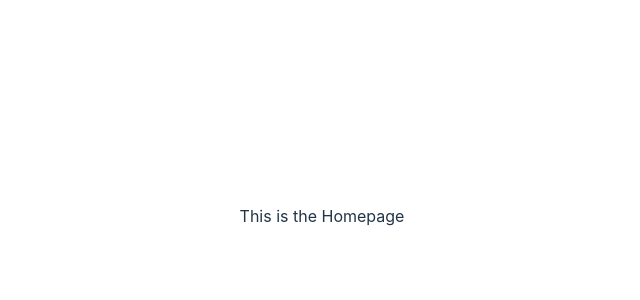
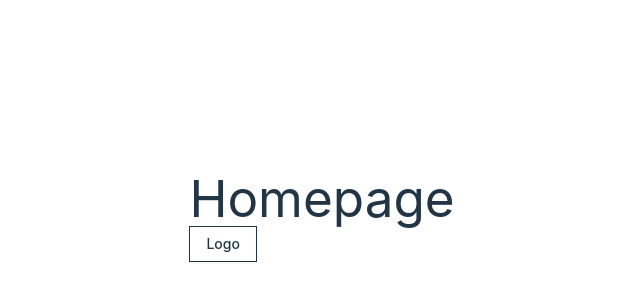
Before and after one commit to aidanho1188/ptsb-oct-23-capstone-team-2, a React (Vite) app in the folder client/: page / in a window 1280 px wide. Shown: the part 184-484 px from the top of the page, without its empty margins (318-958 px from the left). Built offline with nearby package versions, Linux system fonts and the light colour scheme.

Commit message:
add logo component

```diff
--- /dev/null
+++ b/client/app/globals.css
@@ -0,0 +1,76 @@
+@tailwind base;
+@tailwind components;
+@tailwind utilities;
+
+@layer base {
+  :root {
+    --background: 0 0% 100%;
+    --foreground: 222.2 84% 4.9%;
+
+    --card: 0 0% 100%;
+    --card-foreground: 222.2 84% 4.9%;
+
+    --popover: 0 0% 100%;
+    --popover-foreground: 222.2 84% 4.9%;
+
+    --primary: 222.2 47.4% 11.2%;
+    --primary-foreground: 210 40% 98%;
+
+    --secondary: 210 40% 96.1%;
+    --secondary-foreground: 222.2 47.4% 11.2%;
+
+    --muted: 210 40% 96.1%;
+    --muted-foreground: 215.4 16.3% 46.9%;
+
+    --accent: 210 40% 96.1%;
+    --accent-foreground: 222.2 47.4% 11.2%;
+
+    --destructive: 0 84.2% 60.2%;
+    --destructive-foreground: 210 40% 98%;
+
+    --border: 214.3 31.8% 91.4%;
+    --input: 214.3 31.8% 91.4%;
+    --ring: 222.2 84% 4.9%;
+
+    --radius: 0.5rem;
+  }
+
+  .dark {
+    --background: 222.2 84% 4.9%;
+    --foreground: 210 40% 98%;
+
+    --card: 222.2 84% 4.9%;
+    --card-foreground: 210 40% 98%;
+
+    --popover: 222.2 84% 4.9%;
+    --popover-foreground: 210 40% 98%;
+
+    --primary: 210 40% 98%;
+    --primary-foreground: 222.2 47.4% 11.2%;
+
+    --secondary: 217.2 32.6% 17.5%;
+    --secondary-foreground: 210 40% 98%;
+
+    --muted: 217.2 32.6% 17.5%;
+    --muted-foreground: 215 20.2% 65.1%;
+
+    --accent: 217.2 32.6% 17.5%;
+    --accent-foreground: 210 40% 98%;
+
+    --destructive: 0 62.8% 30.6%;
+    --destructive-foreground: 210 40% 98%;
+
+    --border: 217.2 32.6% 17.5%;
+    --input: 217.2 32.6% 17.5%;
+    --ring: 212.7 26.8% 83.9%;
+  }
+}
+
+@layer base {
+  * {
+    @apply border-border;
+  }
+  body {
+    @apply bg-background text-foreground;
+  }
+}
--- /dev/null
+++ b/client/components/ui/button.tsx
@@ -0,0 +1,40 @@
+import * as React from 'react'
+import {Slot} from '@radix-ui/react-slot'
+import {cva, type VariantProps} from 'class-variance-authority'
+
+import {cn} from '../../lib/utils'
+
+const buttonVariants = cva('inline-flex items-center justify-center whitespace-nowrap rounded-md text-sm font-medium transition-colors focus-visible:outline-none focus-visible:ring-1 focus-visible:ring-ring disabled:pointer-events-none disabled:opacity-50', {
+  variants: {
+    variant: {
+      default: 'bg-primary text-primary-foreground shadow hover:bg-primary/90',
+      destructive: 'bg-destructive text-destructive-foreground shadow-sm hover:bg-destructive/90',
+      outline: 'border border-input bg-background shadow-sm hover:bg-accent hover:text-accent-foreground',
+      secondary: 'bg-secondary text-secondary-foreground shadow-sm hover:bg-secondary/80',
+      ghost: 'hover:bg-accent hover:text-accent-foreground',
+      link: 'text-primary underline-offset-4 hover:underline',
+    },
+    size: {
+      default: 'h-9 px-4 py-2',
+      sm: 'h-8 rounded-md px-3 text-xs',
+      lg: 'h-10 rounded-md px-8',
+      icon: 'h-9 w-9',
+    },
+  },
+  defaultVariants: {
+    variant: 'default',
+    size: 'default',
+  },
+})
+
+export interface ButtonProps extends React.ButtonHTMLAttributes<HTMLButtonElement>, VariantProps<typeof buttonVariants> {
+  asChild?: boolean
+}
+
+const Button = React.forwardRef<HTMLButtonElement, ButtonProps>(({className, variant, size, asChild = false, ...props}, ref) => {
+  const Comp = asChild ? Slot : 'button'
+  return <Comp className={cn(buttonVariants({variant, size, className}))} ref={ref} {...props} />
+})
+Button.displayName = 'Button'
+
+export {Button, buttonVariants}
--- /dev/null
+++ b/client/lib/utils.ts
@@ -0,0 +1,6 @@
+import { type ClassValue, clsx } from "clsx"
+import { twMerge } from "tailwind-merge"
+
+export function cn(...inputs: ClassValue[]) {
+  return twMerge(clsx(inputs))
+}
--- /dev/null
+++ b/client/src/components/Logo/Logo.jsx
@@ -0,0 +1,12 @@
+import {Button} from '../../../components/ui/button'
+import './logo.css'
+
+function Logo() {
+  return (
+    <div className="logo-layout">
+      <Button variant="outline">Logo</Button>
+    </div>
+  )
+}
+
+export default Logo
--- /dev/null
+++ b/client/src/components/Logo/logo.css
@@ -0,0 +1,4 @@
+.logo-layout {
+  display: flex;
+  justify-content: flex-start;
+}
--- a/client/src/pages/Homepage.jsx
+++ b/client/src/pages/Homepage.jsx
@@ -1,5 +1,12 @@
+import Logo from '../components/Logo/Logo'
+
 function Homepage() {
-  return <div>This is the Homepage</div>
+  return (
+    <div>
+      <h1>Homepage</h1>
+      <Logo />
+    </div>
+  )
 }
 
 export default Homepage
--- a/client/tailwind.config.js
+++ b/client/tailwind.config.js
@@ -1,8 +1,77 @@
 /** @type {import('tailwindcss').Config} */
-export default {
-  content: ['./src/**/*.html', './src/**/*.js'],
+module.exports = {
+  darkMode: ["class"],
+  content: [
+    './pages/**/*.{ts,tsx}',
+    './components/**/*.{ts,tsx}',
+    './app/**/*.{ts,tsx}',
+    './src/**/*.{ts,tsx}',
+  ],
+  prefix: "",
   theme: {
-    extend: {},
+    container: {
+      center: true,
+      padding: "2rem",
+      screens: {
+        "2xl": "1400px",
+      },
+    },
+    extend: {
+      colors: {
+        border: "hsl(var(--border))",
+        input: "hsl(var(--input))",
+        ring: "hsl(var(--ring))",
+        background: "hsl(var(--background))",
+        foreground: "hsl(var(--foreground))",
+        primary: {
+          DEFAULT: "hsl(var(--primary))",
+          foreground: "hsl(var(--primary-foreground))",
+        },
+        secondary: {
+          DEFAULT: "hsl(var(--secondary))",
+          foreground: "hsl(var(--secondary-foreground))",
+        },
+        destructive: {
+          DEFAULT: "hsl(var(--destructive))",
+          foreground: "hsl(var(--destructive-foreground))",
+        },
+        muted: {
+          DEFAULT: "hsl(var(--muted))",
+          foreground: "hsl(var(--muted-foreground))",
+        },
+        accent: {
+          DEFAULT: "hsl(var(--accent))",
+          foreground: "hsl(var(--accent-foreground))",
+        },
+        popover: {
+          DEFAULT: "hsl(var(--popover))",
+          foreground: "hsl(var(--popover-foreground))",
+        },
+        card: {
+          DEFAULT: "hsl(var(--card))",
+          foreground: "hsl(var(--card-foreground))",
+        },
+      },
+      borderRadius: {
+        lg: "var(--radius)",
+        md: "calc(var(--radius) - 2px)",
+        sm: "calc(var(--radius) - 4px)",
+      },
+      keyframes: {
+        "accordion-down": {
+          from: { height: "0" },
+          to: { height: "var(--radix-accordion-content-height)" },
+        },
+        "accordion-up": {
+          from: { height: "var(--radix-accordion-content-height)" },
+          to: { height: "0" },
+        },
+      },
+      animation: {
+        "accordion-down": "accordion-down 0.2s ease-out",
+        "accordion-up": "accordion-up 0.2s ease-out",
+      },
+    },
   },
-  plugins: [],
+  plugins: [require("tailwindcss-animate")],
 }
--- a/client/vite.config.js
+++ b/client/vite.config.js
@@ -1,7 +1,12 @@
+import path from 'path'
+import react from '@vitejs/plugin-react'
 import {defineConfig} from 'vite'
-import react from '@vitejs/plugin-react'
 
-// https://vitejs.dev/config/
 export default defineConfig({
   plugins: [react()],
+  resolve: {
+    alias: {
+      '@': path.resolve(__dirname, './src'),
+    },
+  },
 })
```
Also changed, not shown: client/package.json (+8 -1 lines), client/tsconfig.json (added, +29 -0 lines), client/tsconfig.node.json (added, +11 -0 lines), client/components.json (added), 2 other files (tests, documents, lock files or other folders).
